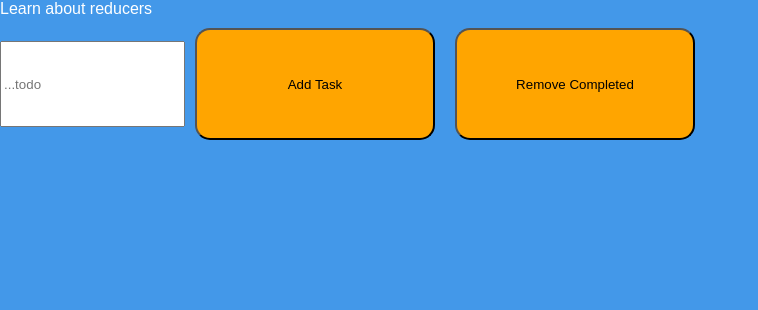
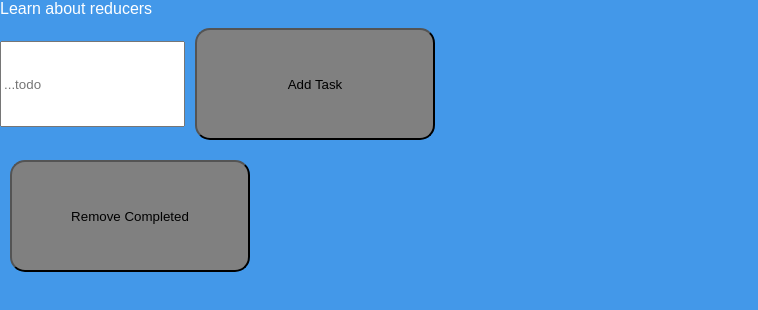
Before and after one commit to bloominstituteoftechnology/reducer-todo, a React (Create React App) app in the folder reducer-todo/: page / in a window 1280 px wide. Shown: the top 310 px of the page, without its empty margins (0-758 px from the left). Built offline with nearby package versions, Linux system fonts and the light colour scheme.

Commit message:
added styling

```diff
--- a/reducer-todo/src/components/todo-form.jsx
+++ b/reducer-todo/src/components/todo-form.jsx
@@ -27,7 +27,9 @@ const TodoForm = props => {
         onChange={handleChanges}
         placeholder="...todo"
       />
+
       <button onClick={addTodo}>Add Task</button>
+      <br></br>
       <button onClick={removeTodo}>Remove Completed</button>
     </form>
   );
--- a/reducer-todo/src/reducers/Todo.css
+++ b/reducer-todo/src/reducers/Todo.css
@@ -26,7 +26,7 @@ input {
 button {
   border-radius: 15px;
   margin: 10px;
-  background-color: orange;
+  background-color: gray;
   height: 7rem;
   width: 15rem;
 }
```
